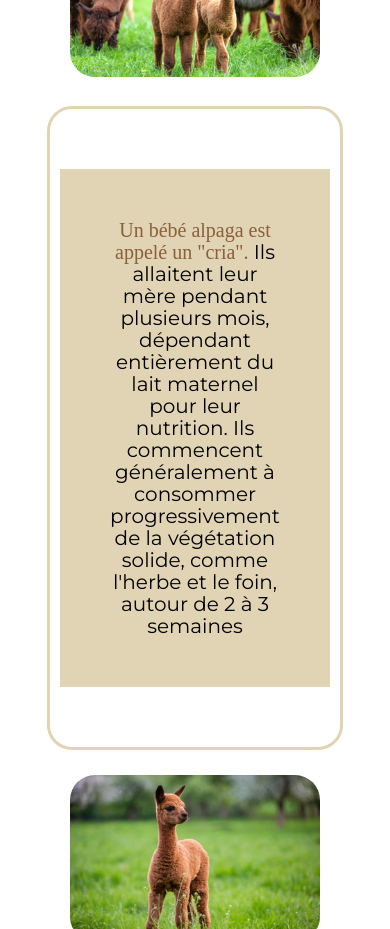
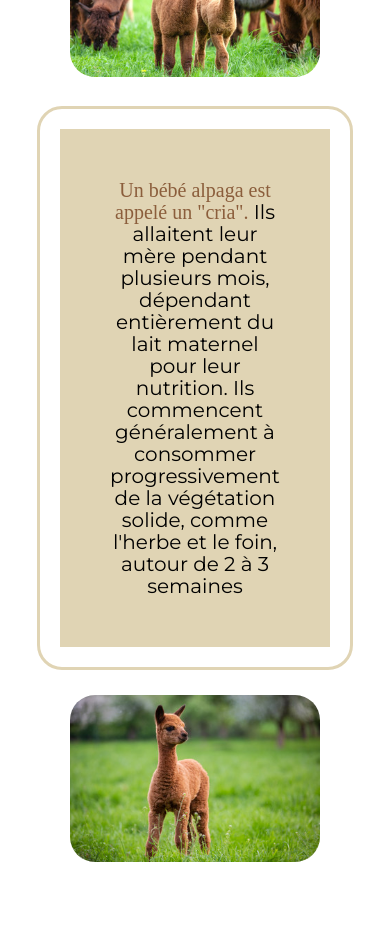
Before and after one commit to julien382/Alpaga, a React (Create React App) app: page / in a window 390 px wide. Shown: the part 3080-4009 px from the top of the page. Built offline with nearby package versions, Linux system fonts and the light colour scheme; a web font is replaced by a local one.

Commit message:
change margin mediaqueries alpaga

```diff
--- a/src/pages/Alpaga/Alpaga.scss
+++ b/src/pages/Alpaga/Alpaga.scss
@@ -54,9 +54,7 @@
         text-align: center;
         font-size: 20px;
         width: auto;
-        margin: 0px;
-        margin-top: 50px;
-        margin-bottom: 50px;
+        margin: 10px;
     }
 
     .part3_alpagaImageContainer{
```
